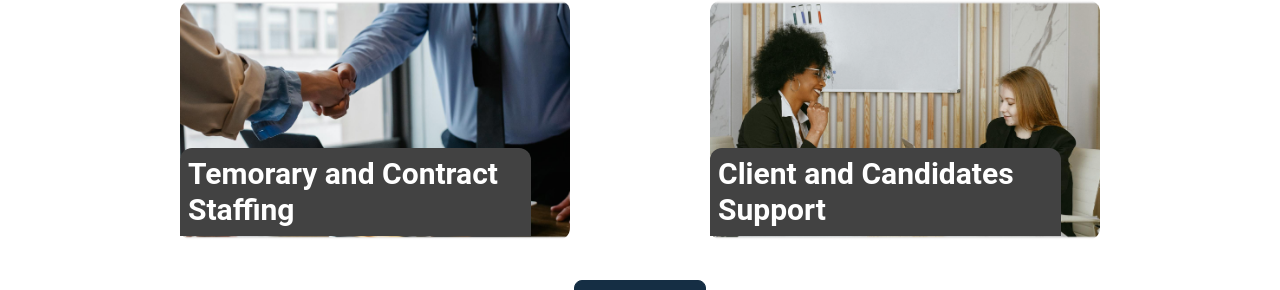
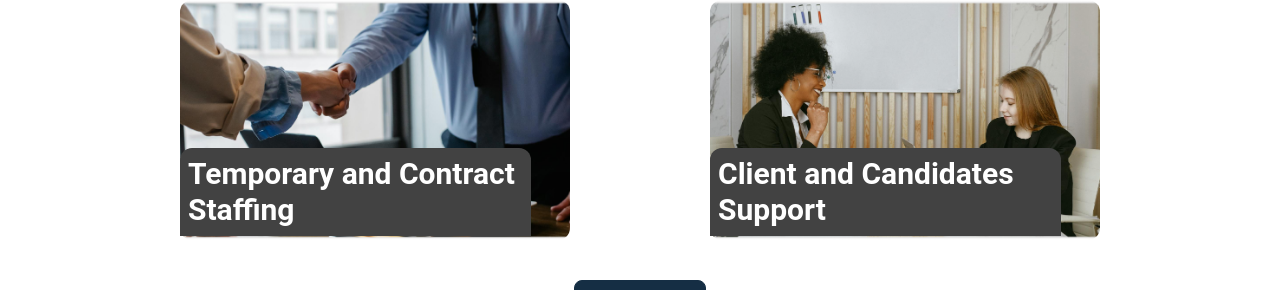
Before and after one commit to codingisf/PrimeLink, a React (Vite) app: page / in a window 1280 px wide. Shown: the part 2498-2788 px from the top of the page. Built offline with nearby package versions, Linux system fonts and the light colour scheme.

Commit message:
Update HomePage.jsx

```diff
--- a/src/Pages/HomePage.jsx
+++ b/src/Pages/HomePage.jsx
@@ -381,7 +381,7 @@ function HomePage() {
             >
               <div className="bg-gray-800 absolute  w-[90%] min-h-10 bottom-1 rounded-t-xl ">
                 <h1 className="text-xl lg:text-3xl text-white font-semibold p-2">
-                  Temorary and Contract Staffing
+                  Temporary and Contract Staffing
                 </h1>
               </div>
             </div>
```
